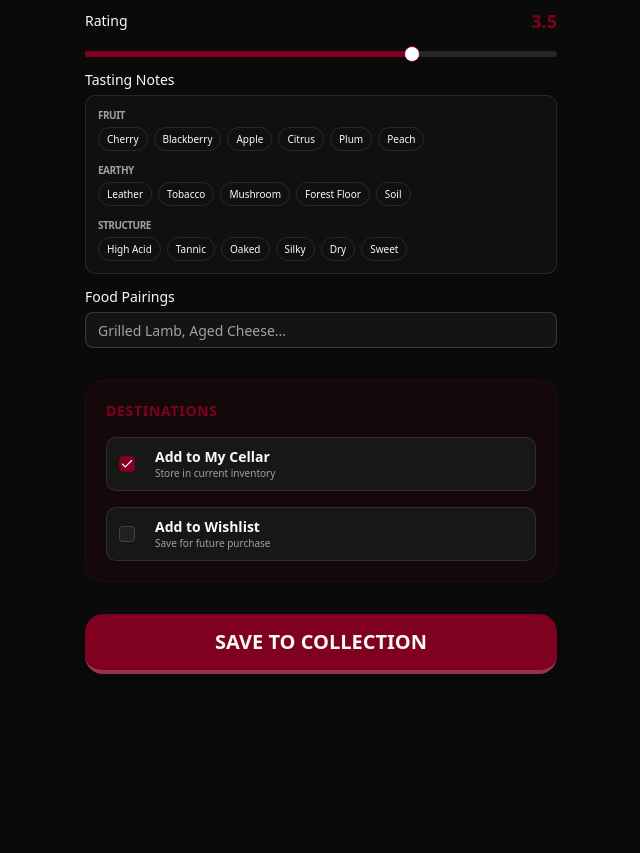
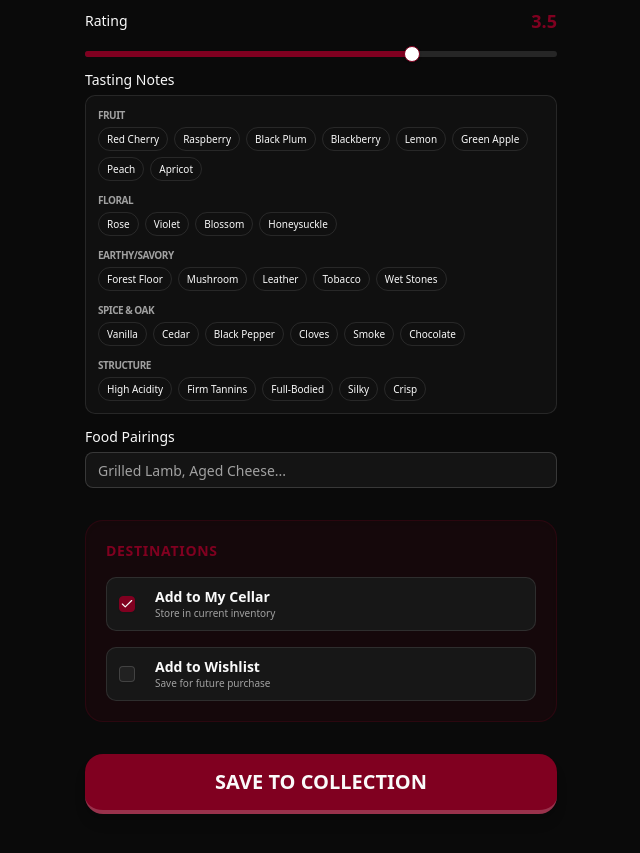
Before and after one commit to mpjivdc/VeniVidiVino, a Next.js app: page /add in a window 1280 px wide. Shown: the part 1380-2233 px from the top of the page, without its empty margins (319-959 px from the left). Built offline with nearby package versions, Linux system fonts and the light colour scheme.

Commit message:
Refine tasting notes with Sommelier tags and Hero Scan button

```diff
--- a/components/AddWineForm.tsx
+++ b/components/AddWineForm.tsx
@@ -36,9 +36,11 @@ import { WineType } from "@/lib/types"
 const wineTypes: WineType[] = ["Red", "White", "Rose", "Sparkling", "Dessert", "Fortified", "Orange", "Other"]
 
 const tastingNoteOptions = {
-    Fruit: ["Cherry", "Blackberry", "Apple", "Citrus", "Plum", "Peach"],
-    Earthy: ["Leather", "Tobacco", "Mushroom", "Forest Floor", "Soil"],
-    Structure: ["High Acid", "Tannic", "Oaked", "Silky", "Dry", "Sweet"],
+    Fruit: ["Red Cherry", "Raspberry", "Black Plum", "Blackberry", "Lemon", "Green Apple", "Peach", "Apricot"],
+    Floral: ["Rose", "Violet", "Blossom", "Honeysuckle"],
+    "Earthy/Savory": ["Forest Floor", "Mushroom", "Leather", "Tobacco", "Wet Stones"],
+    "Spice & Oak": ["Vanilla", "Cedar", "Black Pepper", "Cloves", "Smoke", "Chocolate"],
+    Structure: ["High Acidity", "Firm Tannins", "Full-Bodied", "Silky", "Crisp"],
 };
 
 const formSchema = z.object({
--- a/components/WineDetailView.tsx
+++ b/components/WineDetailView.tsx
@@ -27,9 +27,11 @@ export function WineDetailView({ wine, sheetTitle, onClose }: WineDetailViewProp
     const [tastingNotes, setTastingNotes] = useState<string[]>(wine.tastingNotes || [])
 
     const tastingNoteOptions = {
-        Fruit: ["Cherry", "Blackberry", "Apple", "Citrus", "Plum", "Peach"],
-        Earthy: ["Leather", "Tobacco", "Mushroom", "Forest Floor", "Soil"],
-        Structure: ["High Acid", "Tannic", "Oaked", "Silky", "Dry", "Sweet"],
+        Fruit: ["Red Cherry", "Raspberry", "Black Plum", "Blackberry", "Lemon", "Green Apple", "Peach", "Apricot"],
+        Floral: ["Rose", "Violet", "Blossom", "Honeysuckle"],
+        "Earthy/Savory": ["Forest Floor", "Mushroom", "Leather", "Tobacco", "Wet Stones"],
+        "Spice & Oak": ["Vanilla", "Cedar", "Black Pepper", "Cloves", "Smoke", "Chocolate"],
+        Structure: ["High Acidity", "Firm Tannins", "Full-Bodied", "Silky", "Crisp"],
     };
 
     const toggleNote = (note: string) => {
```
